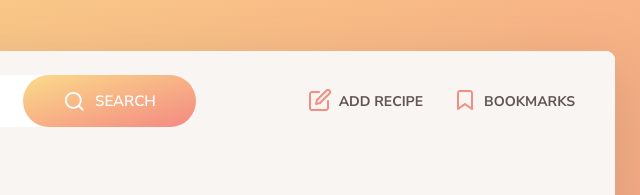
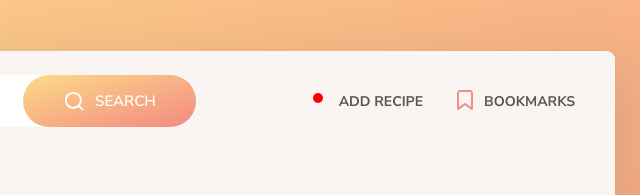
Before and after one commit to muhammadbayugithub/forkify-bayu, a website built with Parcel: page index.html in a window 1280 px wide. Shown: the top 195 px of the page, 625-1265 px from the left. Built offline with nearby package versions, Linux system fonts and the light colour scheme.

Commit message:
test if the svg unload is because the cross-origin

```diff
--- a/index.html
+++ b/index.html
@@ -32,9 +32,10 @@
                     <ul class="nav__list">
                         <li class="nav__item">
                             <button class="nav__btn nav__btn--add-recipe">
-                                <svg class="nav__icon">
+                                <!-- <svg class="nav__icon">
                                     <use href="src/img/icons.svg#icon-edit"></use>
-                                </svg>
+                                </svg> -->
+                                <svg><circle cx="10" cy="10" r="5" fill="red" /></svg>
                                 <span>Add recipe</span>
                             </button>
                         </li>
```
